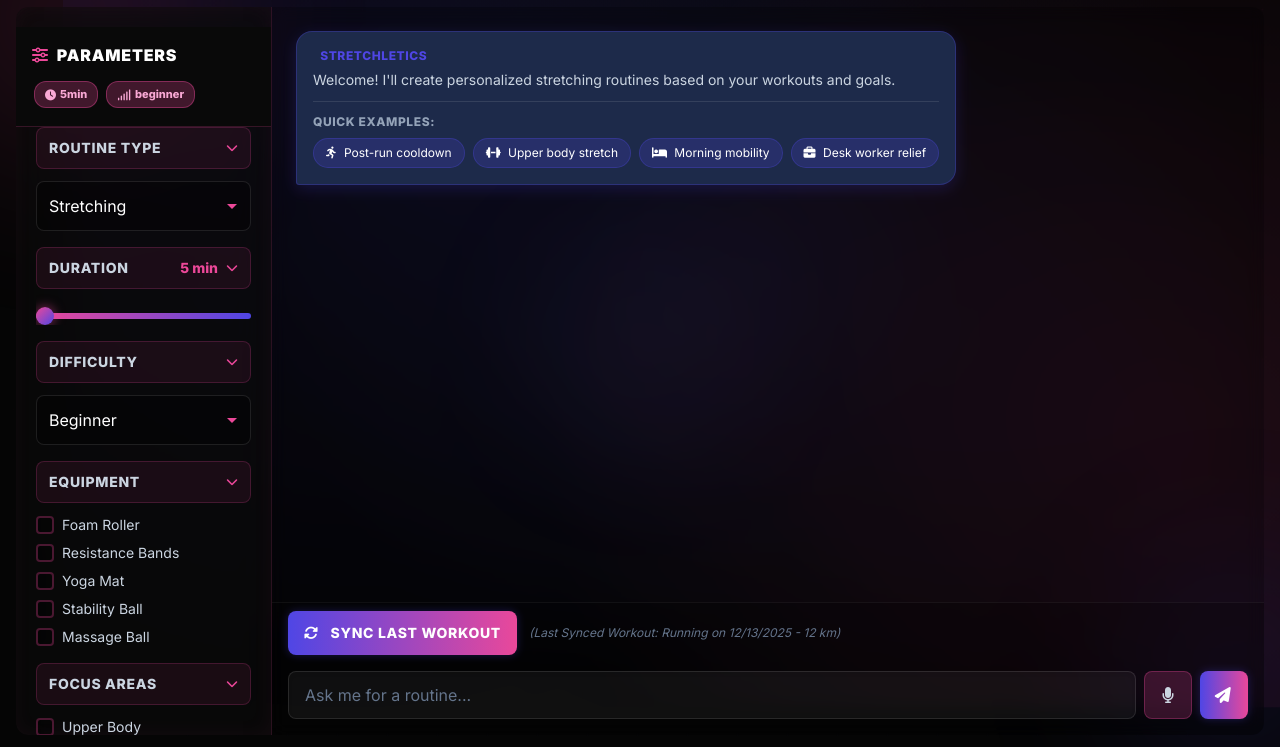
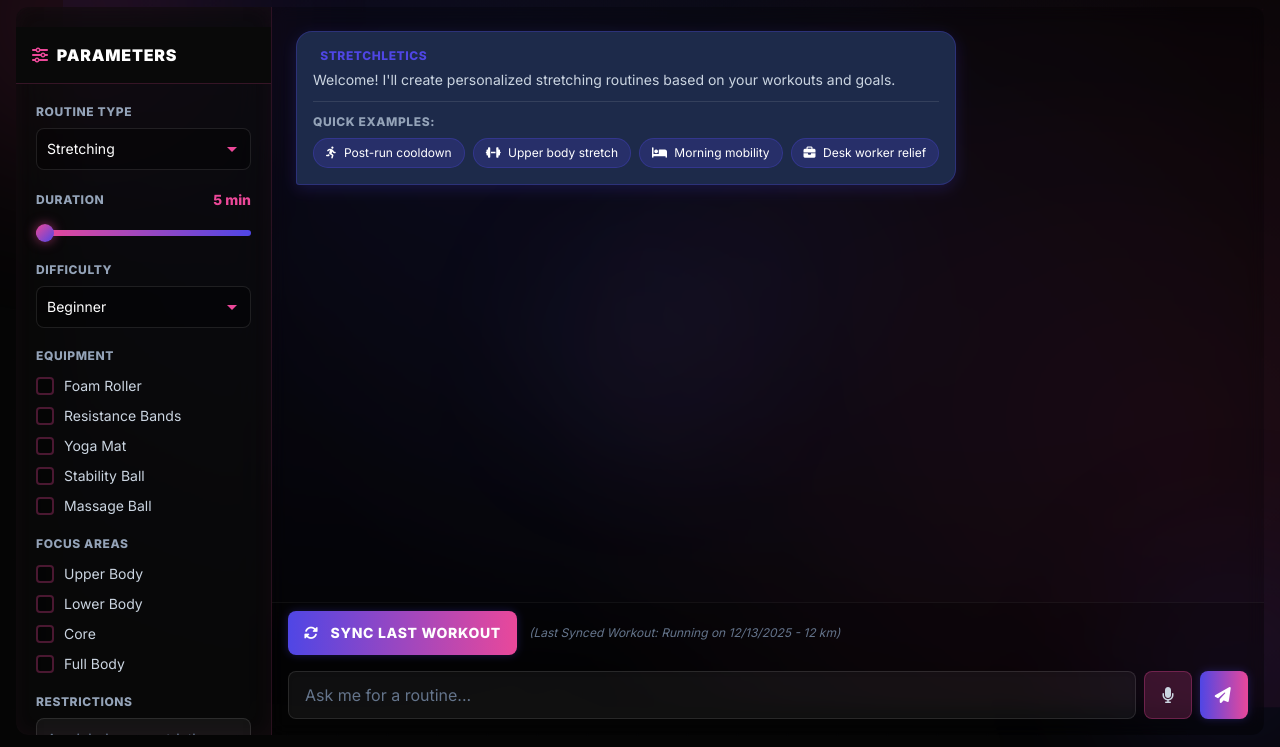
Before and after one commit to rubencorr/stretchletics, a website: page frontend/chat.html in a window 1280 px wide. Shown: the part 53-800 px from the top of the page. Drawn offline with nearby package versions, Linux system fonts and the light colour scheme.

Commit message:
Merged chatboxes

```diff
--- a/frontend/chat.html
+++ b/frontend/chat.html
@@ -1123,56 +1123,31 @@
               <i class="fa-solid fa-sliders text-neon-pink"></i>
               Parameters
             </h2>
-            <div
-              id="active-filters"
-              class="mt-3 flex flex-wrap gap-1 min-h-[20px]"
-            >
-              <!-- Active filter badges will appear here -->
-            </div>
           </div>
 
           <!-- Routine Type -->
-          <div class="collapsible-section">
-            <div class="collapsible-header" onclick="toggleCollapsible(this)">
-              <span
-                class="text-sm font-bold text-slate-300 uppercase tracking-wider"
-                >Routine Type</span
-              >
-              <i
-                class="fa-solid fa-chevron-down collapsible-icon text-neon-pink text-xs"
-              ></i>
-            </div>
-            <div class="collapsible-content expanded">
+          <div class="mb-5 mt-10">
+            <label class="block text-xs font-bold text-slate-400 uppercase tracking-wider mb-2">
+              Routine Type
+            </label>
             <select
               id="routine-type-input"
               onchange="updateActiveFilters()"
-                class="w-full p-3 rounded-lg border border-white/10 bg-white/5 text-white focus:ring-2 focus:ring-neon-pink focus:border-transparent transition duration-300 outline-none"
+              class="w-full p-2.5 rounded-lg border border-white/10 bg-white/5 text-white text-sm focus:ring-2 focus:ring-neon-pink focus:border-transparent transition duration-300 outline-none"
             >
               <option value="warm-up">Warm-Up</option>
               <option value="cool-down" selected>Stretching</option>
             </select>
           </div>
-          </div>
 
           <!-- Duration -->
-          <div class="collapsible-section">
-            <div class="collapsible-header" onclick="toggleCollapsible(this)">
-              <span
-                class="text-sm font-bold text-slate-300 uppercase tracking-wider"
-                >Duration</span
-              >
-              <div class="flex items-center gap-2">
-                <span
-                  id="duration-display"
-                  class="text-sm text-neon-pink font-bold"
-                  >5 min</span
-                >
-                <i
-                  class="fa-solid fa-chevron-down collapsible-icon text-neon-pink text-xs"
-                ></i>
-              </div>
-            </div>
-            <div class="collapsible-content expanded">
+          <div class="mb-5">
+            <div class="flex justify-between items-center mb-2">
+              <label class="block text-xs font-bold text-slate-400 uppercase tracking-wider">
+                Duration
+              </label>
+              <span id="duration-display" class="text-sm text-neon-pink font-bold">5 min</span>
+            </div>
             <input
               type="range"
               id="duration-input"
@@ -1184,166 +1159,133 @@
               class="w-full"
             />
           </div>
-          </div>
 
           <!-- Difficulty Level -->
-          <div class="collapsible-section">
-            <div class="collapsible-header" onclick="toggleCollapsible(this)">
-              <span
-                class="text-sm font-bold text-slate-300 uppercase tracking-wider"
-                >Difficulty</span
-              >
-              <i
-                class="fa-solid fa-chevron-down collapsible-icon text-neon-pink text-xs"
-              ></i>
-            </div>
-            <div class="collapsible-content expanded">
+          <div class="mb-5">
+            <label class="block text-xs font-bold text-slate-400 uppercase tracking-wider mb-2">
+              Difficulty
+            </label>
             <select
               id="difficulty-input"
               onchange="updateActiveFilters()"
-                class="w-full p-3 rounded-lg border border-white/10 bg-white/5 text-white focus:ring-2 focus:ring-neon-pink focus:border-transparent transition duration-300 outline-none"
+              class="w-full p-2.5 rounded-lg border border-white/10 bg-white/5 text-white text-sm focus:ring-2 focus:ring-neon-pink focus:border-transparent transition duration-300 outline-none"
             >
               <option value="beginner" selected>Beginner</option>
               <option value="intermediate">Intermediate</option>
               <option value="advanced">Advanced</option>
             </select>
           </div>
-          </div>
 
           <!-- Equipment Available -->
-          <div class="collapsible-section">
-            <div class="collapsible-header" onclick="toggleCollapsible(this)">
-              <span
-                class="text-sm font-bold text-slate-300 uppercase tracking-wider"
-                >Equipment</span
-              >
-              <i
-                class="fa-solid fa-chevron-down collapsible-icon text-neon-pink text-xs"
-              ></i>
-            </div>
-            <div class="collapsible-content expanded">
-              <div class="space-y-2">
-                <label class="flex items-center">
+          <div class="mb-5">
+            <label class="block text-xs font-bold text-slate-400 uppercase tracking-wider mb-3">
+              Equipment
+            </label>
+            <div class="space-y-2.5">
+              <label class="flex items-center cursor-pointer hover:text-white transition">
                 <input
                   type="checkbox"
                   id="equipment-roller"
                   onchange="updateActiveFilters()"
                   class="w-4 h-4 rounded"
                 />
-                  <span class="ml-2 text-sm">Foam Roller</span>
+                <span class="ml-2.5 text-sm">Foam Roller</span>
               </label>
-                <label class="flex items-center">
+              <label class="flex items-center cursor-pointer hover:text-white transition">
                 <input
                   type="checkbox"
                   id="equipment-bands"
                   onchange="updateActiveFilters()"
                   class="w-4 h-4 rounded"
                 />
-                  <span class="ml-2 text-sm">Resistance Bands</span>
+                <span class="ml-2.5 text-sm">Resistance Bands</span>
               </label>
-                <label class="flex items-center">
+              <label class="flex items-center cursor-pointer hover:text-white transition">
                 <input
                   type="checkbox"
                   id="equipment-mat"
                   onchange="updateActiveFilters()"
                   class="w-4 h-4 rounded"
                 />
-                  <span class="ml-2 text-sm">Yoga Mat</span>
+                <span class="ml-2.5 text-sm">Yoga Mat</span>
               </label>
-                <label class="flex items-center">
+              <label class="flex items-center cursor-pointer hover:text-white transition">
                 <input
                   type="checkbox"
                   id="equipment-ball"
                   onchange="updateActiveFilters()"
                   class="w-4 h-4 rounded"
                 />
-                  <span class="ml-2 text-sm">Stability Ball</span>
+                <span class="ml-2.5 text-sm">Stability Ball</span>
               </label>
-                <label class="flex items-center">
+              <label class="flex items-center cursor-pointer hover:text-white transition">
                 <input
                   type="checkbox"
                   id="equipment-massage"
                   onchange="updateActiveFilters()"
                   class="w-4 h-4 rounded"
                 />
-                  <span class="ml-2 text-sm">Massage Ball</span>
+                <span class="ml-2.5 text-sm">Massage Ball</span>
               </label>
             </div>
           </div>
-          </div>
 
           <!-- Focus Areas -->
-          <div class="collapsible-section">
-            <div class="collapsible-header" onclick="toggleCollapsible(this)">
-              <span
-                class="text-sm font-bold text-slate-300 uppercase tracking-wider"
-                >Focus Areas</span
-              >
-              <i
-                class="fa-solid fa-chevron-down collapsible-icon text-neon-pink text-xs"
-              ></i>
-            </div>
-            <div class="collapsible-content expanded">
-              <div class="space-y-2">
-                <label class="flex items-center">
+          <div class="mb-5">
+            <label class="block text-xs font-bold text-slate-400 uppercase tracking-wider mb-3">
+              Focus Areas
+            </label>
+            <div class="space-y-2.5">
+              <label class="flex items-center cursor-pointer hover:text-white transition">
                 <input
                   type="checkbox"
                   id="focus-upper"
                   onchange="updateActiveFilters()"
                   class="w-4 h-4 rounded"
                 />
-                  <span class="ml-2 text-sm">Upper Body</span>
+                <span class="ml-2.5 text-sm">Upper Body</span>
               </label>
-                <label class="flex items-center">
+              <label class="flex items-center cursor-pointer hover:text-white transition">
                 <input
                   type="checkbox"
                   id="focus-lower"
                   onchange="updateActiveFilters()"
                   class="w-4 h-4 rounded"
                 />
-                  <span class="ml-2 text-sm">Lower Body</span>
+                <span class="ml-2.5 text-sm">Lower Body</span>
               </label>
-                <label class="flex items-center">
+              <label class="flex items-center cursor-pointer hover:text-white transition">
                 <input
                   type="checkbox"
                   id="focus-core"
                   onchange="updateActiveFilters()"
                   class="w-4 h-4 rounded"
                 />
-                  <span class="ml-2 text-sm">Core</span>
+                <span class="ml-2.5 text-sm">Core</span>
               </label>
-                <label class="flex items-center">
+              <label class="flex items-center cursor-pointer hover:text-white transition">
                 <input
                   type="checkbox"
                   id="focus-full"
                   onchange="updateActiveFilters()"
                   class="w-4 h-4 rounded"
                 />
-                  <span class="ml-2 text-sm">Full Body</span>
+                <span class="ml-2.5 text-sm">Full Body</span>
               </label>
             </div>
           </div>
-          </div>
 
           <!-- Injuries/Restrictions -->
-          <div class="collapsible-section">
-            <div class="collapsible-header" onclick="toggleCollapsible(this)">
-              <span
-                class="text-sm font-bold text-slate-300 uppercase tracking-wider"
-                >Restrictions</span
-              >
-              <i
-                class="fa-solid fa-chevron-down collapsible-icon text-neon-pink text-xs"
-              ></i>
-            </div>
-            <div class="collapsible-content expanded">
+          <div class="mb-5">
+            <label class="block text-xs font-bold text-slate-400 uppercase tracking-wider mb-2">
+              Restrictions
+            </label>
             <textarea
               id="restrictions-input"
               placeholder="Any injuries or restrictions..."
-                class="w-full p-3 rounded-lg border border-white/10 bg-white/5 text-white placeholder-slate-500 focus:ring-2 focus:ring-neon-pink focus:border-transparent transition duration-300 outline-none text-sm"
+              class="w-full p-2.5 rounded-lg border border-white/10 bg-white/5 text-white placeholder-slate-500 text-sm focus:ring-2 focus:ring-neon-pink focus:border-transparent transition duration-300 outline-none resize-none"
               rows="3"
             ></textarea>
-            </div>
           </div>
         </div>
 
@@ -1535,41 +1477,31 @@
               exercises.length > 0 &&
               exercises[0].name !== "View Full Routine Below"
             ) {
-              // Create routine summary card
-              const summaryCard = document.createElement("div");
-              summaryCard.className = "routine-summary";
-              summaryCard.innerHTML = `
-                <div class="grid grid-cols-3 gap-4">
-                  <div class="routine-summary-stat">
-                    <div class="routine-summary-value">${exercises.length}</div>
-                    <div class="routine-summary-label">Exercises</div>
-                  </div>
-                  <div class="routine-summary-stat">
-                    <div class="routine-summary-value">${calculateTotalDuration(
-                      exercises
-                    )}</div>
-                    <div class="routine-summary-label">Minutes</div>
-                  </div>
-                  <div class="routine-summary-stat">
-                    <div class="routine-summary-value">${
-                      document.getElementById("difficulty-input").value
-                    }</div>
-                    <div class="routine-summary-label">Level</div>
-                  </div>
-                </div>
-              `;
-              messageContent.appendChild(summaryCard);
-
-              // Create global routine timer
+              // Create combined timer and summary box
               const routineTimerId = `routine-${Date.now()}`;
               const globalTimer = document.createElement("div");
               globalTimer.className = "routine-timer";
               globalTimer.id = routineTimerId;
               globalTimer.innerHTML = `
+                <div style="display: flex; align-items: center; gap: 16px; width: 100%; margin-bottom: 12px;">
                   <div class="global-timer-display" id="display-${routineTimerId}">0:00</div>
-                <div class="global-timer-info">
+                  <div class="global-timer-info" style="flex-grow: 1;">
                     <div class="current-exercise-name" id="current-${routineTimerId}">Ready to start</div>
                     <div class="routine-progress-text" id="progress-text-${routineTimerId}">Exercise 0 of ${exercises.length}</div>
+                  </div>
+                  <div style="display: grid; grid-template-columns: repeat(3, 1fr); gap: 16px; padding: 0 12px;">
+                    <div class="routine-summary-stat">
+                      <div class="routine-summary-value" style="font-size: 20px;">${exercises.length}</div>
+                      <div class="routine-summary-label" style="font-size: 9px;">Exercises</div>
+                    </div>
+                    <div class="routine-summary-stat">
+                      <div class="routine-summary-value" style="font-size: 20px;">${calculateTotalDuration(exercises)}</div>
+                      <div class="routine-summary-label" style="font-size: 9px;">Minutes</div>
+                    </div>
+                    <div class="routine-summary-stat">
+                      <div class="routine-summary-value" style="font-size: 20px;">${document.getElementById("difficulty-input").value}</div>
+                      <div class="routine-summary-label" style="font-size: 9px;">Level</div>
+                    </div>
                   </div>
                   <div class="global-timer-controls">
                     <button class="timer-btn" id="toggle-${routineTimerId}" onclick="toggleRoutineTimer('${routineTimerId}')" title="Start routine">
@@ -1581,6 +1513,7 @@
                     <button class="timer-btn" onclick="resetRoutineTimer('${routineTimerId}')" title="Reset routine">
                       <i class="fa-solid fa-rotate-left"></i>
                     </button>
+                  </div>
                 </div>
                 <div class="timer-progress-bar" style="position: absolute; bottom: 0; left: 0; right: 0; height: 4px; border-radius: 0 0 10px 10px;">
                   <div class="timer-progress-fill" id="routine-progress-${routineTimerId}" style="width: 0%"></div>
@@ -2012,59 +1945,7 @@ ${restrictions ? `- Restrictions/Injuries: ${restrictions}` : ""}`;
 
         // Initialize active filters
         window.updateActiveFilters = function () {
-          const container = document.getElementById("active-filters");
-          const badges = [];
-
-          // Duration
-          const duration = document.getElementById("duration-input").value;
-          badges.push(
-            `<span class="filter-badge"><i class="fa-solid fa-clock"></i>${duration}min</span>`
-          );
-
-          // Difficulty
-          const difficulty = document.getElementById("difficulty-input").value;
-          badges.push(
-            `<span class="filter-badge"><i class="fa-solid fa-signal"></i>${difficulty}</span>`
-          );
-
-          // Equipment
-          const equipment = [];
-          if (document.getElementById("equipment-roller").checked)
-            equipment.push("Roller");
-          if (document.getElementById("equipment-bands").checked)
-            equipment.push("Bands");
-          if (document.getElementById("equipment-mat").checked)
-            equipment.push("Mat");
-          if (document.getElementById("equipment-ball").checked)
-            equipment.push("Ball");
-          if (document.getElementById("equipment-massage").checked)
-            equipment.push("Massage");
-          if (equipment.length > 0) {
-            badges.push(
-              `<span class="filter-badge"><i class="fa-solid fa-dumbbell"></i>${equipment.join(
-                ", "
-              )}</span>`
-            );
-          }
-
-          // Focus areas
-          const focus = [];
-          if (document.getElementById("focus-upper").checked)
-            focus.push("Upper");
-          if (document.getElementById("focus-lower").checked)
-            focus.push("Lower");
-          if (document.getElementById("focus-core").checked) focus.push("Core");
-          if (document.getElementById("focus-full").checked) focus.push("Full");
-          if (focus.length > 0) {
-            badges.push(
-              `<span class="filter-badge"><i class="fa-solid fa-crosshairs"></i>${focus.join(
-                ", "
-              )}</span>`
-            );
-          }
-
-          container.innerHTML = badges.join("");
-          showNotification("Parameters updated");
+          // Function kept for compatibility but no longer displays badges
         };
 
         // Notification system
@@ -2474,7 +2355,8 @@ ${restrictions ? `- Restrictions/Injuries: ${restrictions}` : ""}`;
 
               // Play 1-second beep
               try {
-                const audioContext = new (window.AudioContext || window.webkitAudioContext)();
+                const audioContext = new (window.AudioContext ||
+                  window.webkitAudioContext)();
                 const oscillator = audioContext.createOscillator();
                 const gainNode = audioContext.createGain();
 
@@ -2482,10 +2364,13 @@ ${restrictions ? `- Restrictions/Injuries: ${restrictions}` : ""}`;
                 gainNode.connect(audioContext.destination);
 
                 oscillator.frequency.value = 800; // 800Hz tone
-                oscillator.type = 'sine';
+                oscillator.type = "sine";
 
                 gainNode.gain.setValueAtTime(0.3, audioContext.currentTime);
-                gainNode.gain.exponentialRampToValueAtTime(0.01, audioContext.currentTime + 1);
+                gainNode.gain.exponentialRampToValueAtTime(
+                  0.01,
+                  audioContext.currentTime + 1
+                );
 
                 oscillator.start(audioContext.currentTime);
                 oscillator.stop(audioContext.currentTime + 1);
```
Lines whose indentation alone changed are shown as unchanged.
